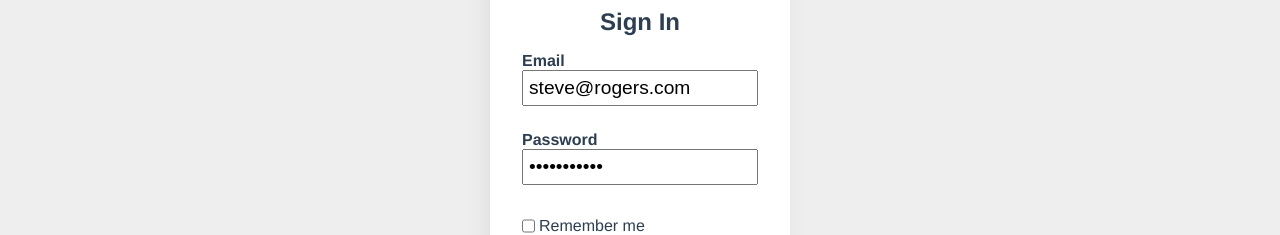
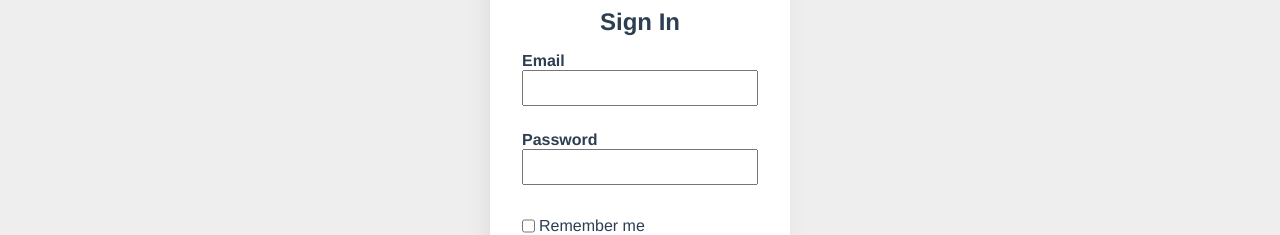
Before and after one commit to Jean-Baradat/oc-p13-argentbank-05-2024, a React (Vite) app: page /login in a window 1280 px wide. Shown: the part 136-371 px from the top of the page. Built offline with nearby package versions, Linux system fonts and the light colour scheme.

Commit message:
Remove default value in login

```diff
--- a/src/pages/Login.jsx
+++ b/src/pages/Login.jsx
@@ -21,8 +21,8 @@ const Login = () => {
 		formState: { errors },
 	} = useForm({
 		defaultValues: {
-			email: "steve@rogers.com",
-			password: "password456",
+			email: "",
+			password: "",
 		},
 	})
 
```
